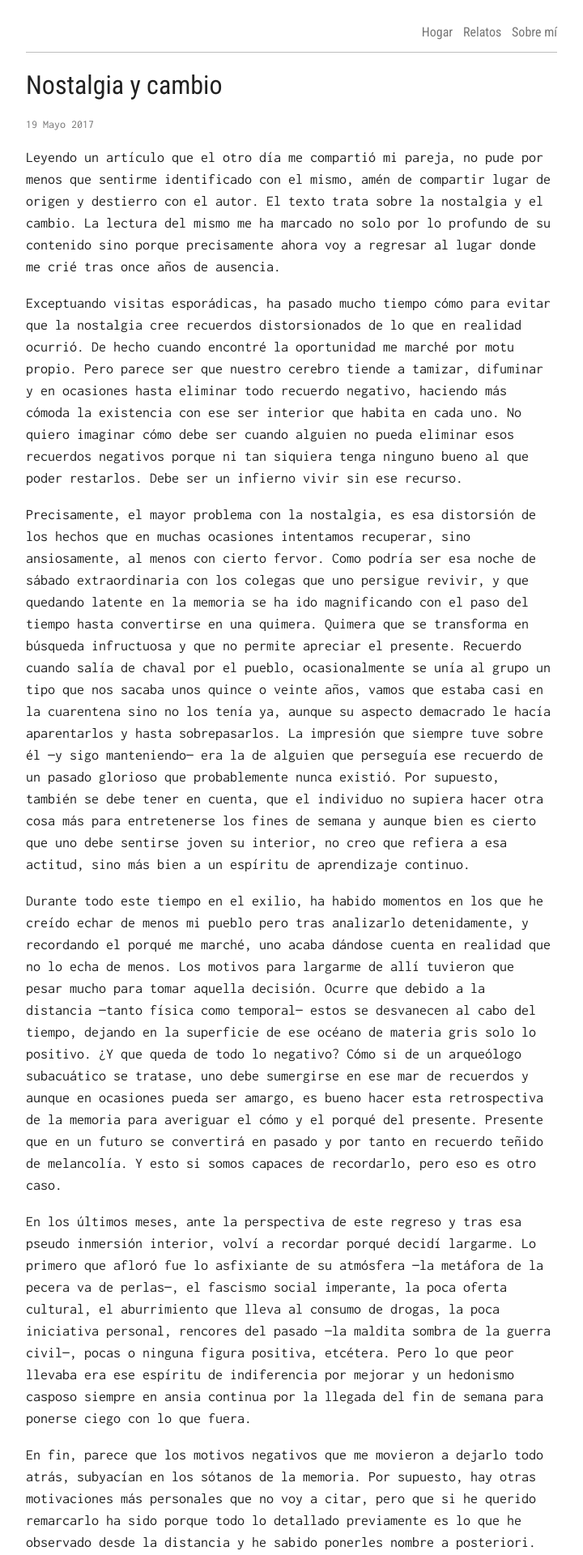
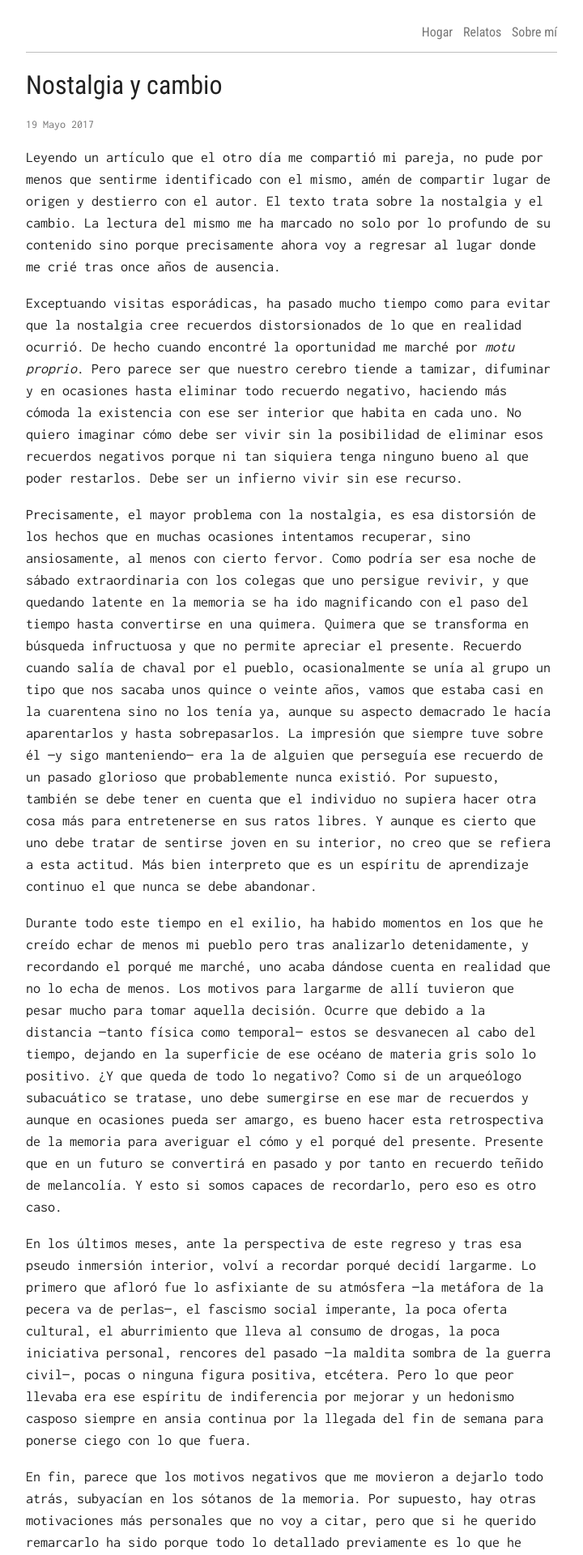
Before and after one commit to emoriarty/nocturnidades, a Jekyll site: the page built from _posts/2017-05-20-nostalgia-y-cambio.md, in a window 1280 px wide. Shown: the top 1920 px of the page at 81% size, without its empty margins (280-1000 px from the left). Built offline with Jekyll 4.4.1, drawn with Linux system fonts in a browser that asks for light colours; some of the changed text lies outside the part shown.

Commit message:
Edited notalgia-y-cambio

```diff
--- a/_posts/2017-05-20-nostalgia-y-cambio.md
+++ b/_posts/2017-05-20-nostalgia-y-cambio.md
@@ -8,11 +8,11 @@
 
 Leyendo un [artículo](http://www.unpapaenpracticas.com/echar-de-menos/) que el otro día me compartió mi pareja, no pude por menos que sentirme identificado con el mismo, amén de compartir lugar de origen y destierro con el autor. El texto trata sobre la nostalgia y el cambio. La lectura del mismo me ha marcado no solo por lo profundo de su contenido sino porque precisamente ahora voy a regresar al lugar donde me crié tras once años de ausencia.
 
-Exceptuando visitas esporádicas, ha pasado mucho tiempo cómo para evitar que la nostalgia cree recuerdos distorsionados de lo que en realidad ocurrió. De hecho cuando encontré la oportunidad me marché por motu propio. Pero parece ser que nuestro cerebro tiende a tamizar, difuminar y en ocasiones hasta eliminar todo recuerdo negativo, haciendo más cómoda la existencia con ese ser interior que habita en cada uno. No quiero imaginar cómo debe ser cuando alguien no pueda eliminar esos recuerdos negativos porque ni tan siquiera tenga ninguno bueno al que poder restarlos. Debe ser un infierno vivir sin ese recurso.
+Exceptuando visitas esporádicas, ha pasado mucho tiempo como para evitar que la nostalgia cree recuerdos distorsionados de lo que en realidad ocurrió. De hecho cuando encontré la oportunidad me marché por _motu proprio_. Pero parece ser que nuestro cerebro tiende a tamizar, difuminar y en ocasiones hasta eliminar todo recuerdo negativo, haciendo más cómoda la existencia con ese ser interior que habita en cada uno. No quiero imaginar cómo debe ser vivir sin la posibilidad de eliminar esos recuerdos negativos porque ni tan siquiera tenga ninguno bueno al que poder restarlos. Debe ser un infierno vivir sin ese recurso.
 
-Precisamente, el mayor problema con la nostalgia, es esa distorsión de los hechos que en muchas ocasiones intentamos recuperar, sino ansiosamente, al menos con cierto fervor. Como podría ser esa noche de sábado extraordinaria con los colegas que uno persigue revivir, y que quedando latente en la memoria se ha ido magnificando con el paso del tiempo hasta convertirse en una quimera. Quimera que se transforma en búsqueda infructuosa y que no permite apreciar el presente. Recuerdo cuando salía de chaval por el pueblo, ocasionalmente se unía al grupo un tipo que nos sacaba unos quince o veinte años, vamos que estaba casi en la cuarentena sino no los tenía ya, aunque su aspecto demacrado le hacía aparentarlos y hasta sobrepasarlos. La impresión que siempre tuve sobre él —y sigo manteniendo— era la de alguien que perseguía ese recuerdo de un pasado glorioso que probablemente nunca existió. Por supuesto, también se debe tener en cuenta, que el individuo no supiera hacer otra cosa más para entretenerse los fines de semana y aunque bien es cierto que uno debe sentirse joven su interior, no creo que refiera a esa actitud, sino más bien a un espíritu de aprendizaje continuo.
+Precisamente, el mayor problema con la nostalgia, es esa distorsión de los hechos que en muchas ocasiones intentamos recuperar, sino ansiosamente, al menos con cierto fervor. Como podría ser esa noche de sábado extraordinaria con los colegas que uno persigue revivir, y que quedando latente en la memoria se ha ido magnificando con el paso del tiempo hasta convertirse en una quimera. Quimera que se transforma en búsqueda infructuosa y que no permite apreciar el presente. Recuerdo cuando salía de chaval por el pueblo, ocasionalmente se unía al grupo un tipo que nos sacaba unos quince o veinte años, vamos que estaba casi en la cuarentena sino no los tenía ya, aunque su aspecto demacrado le hacía aparentarlos y hasta sobrepasarlos. La impresión que siempre tuve sobre él —y sigo manteniendo— era la de alguien que perseguía ese recuerdo de un pasado glorioso que probablemente nunca existió. Por supuesto, también se debe tener en cuenta que el individuo no supiera hacer otra cosa más para entretenerse en sus ratos libres. Y aunque es cierto que uno debe tratar de sentirse joven en su interior, no creo que se refiera a esta actitud. Más bien interpreto que es un espíritu de aprendizaje continuo el que nunca se debe abandonar.
 
-Durante todo este tiempo en el exilio, ha habido momentos en los que he creído echar de menos mi pueblo pero tras analizarlo detenidamente, y recordando el porqué me marché, uno acaba dándose cuenta en realidad que no lo echa de menos. Los motivos para largarme de allí tuvieron que pesar mucho para tomar aquella decisión. Ocurre que debido a la distancia —tanto física como temporal— estos se desvanecen al cabo del tiempo, dejando en la superficie de ese océano de materia gris solo lo positivo. ¿Y que queda de todo lo negativo? Cómo si de un arqueólogo subacuático se tratase, uno debe sumergirse en ese mar de recuerdos y aunque en ocasiones pueda ser amargo, es bueno hacer esta retrospectiva de la memoria para averiguar el cómo y el porqué del presente. Presente que en un futuro se convertirá en pasado y por tanto en recuerdo teñido de melancolía. Y esto si somos capaces de recordarlo, pero eso es otro caso.
+Durante todo este tiempo en el exilio, ha habido momentos en los que he creído echar de menos mi pueblo pero tras analizarlo detenidamente, y recordando el porqué me marché, uno acaba dándose cuenta en realidad que no lo echa de menos. Los motivos para largarme de allí tuvieron que pesar mucho para tomar aquella decisión. Ocurre que debido a la distancia —tanto física como temporal— estos se desvanecen al cabo del tiempo, dejando en la superficie de ese océano de materia gris solo lo positivo. ¿Y que queda de todo lo negativo? Como si de un arqueólogo subacuático se tratase, uno debe sumergirse en ese mar de recuerdos y aunque en ocasiones pueda ser amargo, es bueno hacer esta retrospectiva de la memoria para averiguar el cómo y el porqué del presente. Presente que en un futuro se convertirá en pasado y por tanto en recuerdo teñido de melancolía. Y esto si somos capaces de recordarlo, pero eso es otro caso.
 
 En los últimos meses, ante la perspectiva de este regreso y tras esa pseudo inmersión interior, volví a recordar porqué decidí largarme. Lo primero que afloró fue lo asfixiante de su atmósfera —la metáfora de la pecera va de perlas—, el fascismo social imperante, la poca oferta cultural, el aburrimiento que lleva al consumo de drogas, la poca iniciativa personal, rencores del pasado —la maldita sombra de la guerra civil—, pocas o ninguna figura positiva, etcétera. Pero lo que peor llevaba era ese espíritu de indiferencia por mejorar y un hedonismo casposo siempre en ansia continua por la llegada del fin de semana para ponerse ciego con lo que fuera.
 
@@ -24,4 +24,4 @@
 
 Por lo tanto, me alegra que al final la decisión la hayamos tomado desde un perspectiva realista, estimando las ventajas y desventajas que hayamos podido recopilar. Porque al final lo todos anhelamos, es conseguir la mayor calidad de vida posible y aun incluso con todos los inconvenientes que han surgido, han pesado más las virtudes. Pero sobre todo, lo más importante, ya no soy aquel joven ingenuo de 24 años que un día decidió marcharse para no volver. Ahora me desdigo de aquellas palabras y aunque aquella vez partiera solo, hoy lo hago con mi propia familia.
 
-Puede parecer haya querido despreciar la nostalgia —y mi pueblo— pero ni mucho menos es esa mi intención. De hecho, cuando tengo oportunidad me encanta rememorar el pasado pero como una forma de distracción más con tal de romper con una cotidianidad más bien prosaica, en la que vivimos inmersos la mayoría de la población. También sirve para recuperar y redescubrir obras del pasado y así poder seguir disfrutandolas en el presente. O recordar hechos históricos con añoranza no vivida que alguna vez leímos. Pero lo más importante, es poder recordar el niño que un día fuimos y que gracias a este sentimiento semi amargo, sigue habitando en la patria de la memoria. En definitiva, nos reconcilia con nuestra pasado y nos anima a seguir haciéndolo en un futuro
+Puede parecer haya querido despreciar la nostalgia —y mi pueblo— pero ni mucho menos es esa mi intención. De hecho, cuando tengo oportunidad me encanta rememorar el pasado pero como una forma de distracción más con tal de romper con una cotidianidad más bien prosaica, en la que vivimos inmersos la mayoría de la población. También sirve para recuperar y redescubrir obras del pasado y así poder seguir disfrutandolas en el presente. O recordar hechos históricos con añoranza no vivida que alguna vez leímos. Pero lo más importante, es poder recordar el niño que un día fuimos y que gracias a este sentimiento semi amargo, sigue habitando en la patria de la memoria. En definitiva, nos reconcilia con nuestra pasado y nos anima a seguir haciéndolo en un futuro.
--- a/docs/sitemap.xml
+++ b/docs/sitemap.xml
@@ -2,19 +2,19 @@
 <urlset xmlns="http://www.sitemaps.org/schemas/sitemap/0.9">
   <url>
     <loc>http://nocturnidades.blog/</loc>
-    <lastmod>2017-10-19T00:33:09+02:00</lastmod>
+    <lastmod>2017-10-19T12:56:24+02:00</lastmod>
     <changefreq>daily</changefreq>
     <priority>1.0</priority>
   </url>
   <url>
     <loc>http://nocturnidades.blog/about/</loc>
-    <lastmod>2017-10-19T00:33:09+02:00</lastmod>
+    <lastmod>2017-10-19T12:56:24+02:00</lastmod>
     <changefreq>monthly</changefreq>
     <priority>0.8</priority>
   </url>
   <url>
     <loc>http://nocturnidades.blog/relatos/</loc>
-    <lastmod>2017-10-19T00:33:09+02:00</lastmod>
+    <lastmod>2017-10-19T12:56:24+02:00</lastmod>
     <changefreq>daily</changefreq>
     <priority>0.7</priority>
   </url>
```
Also changed, not shown: docs/articulos/notalgia-y-cambio.html (+4 -4 lines), docs/feed.xml (+5 -5 lines), docs/css/main.css.
